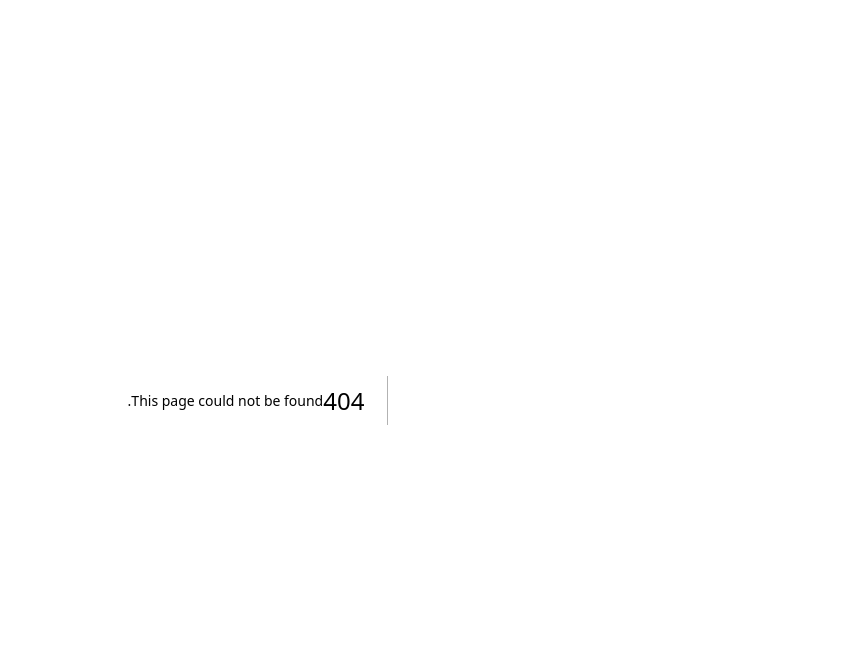
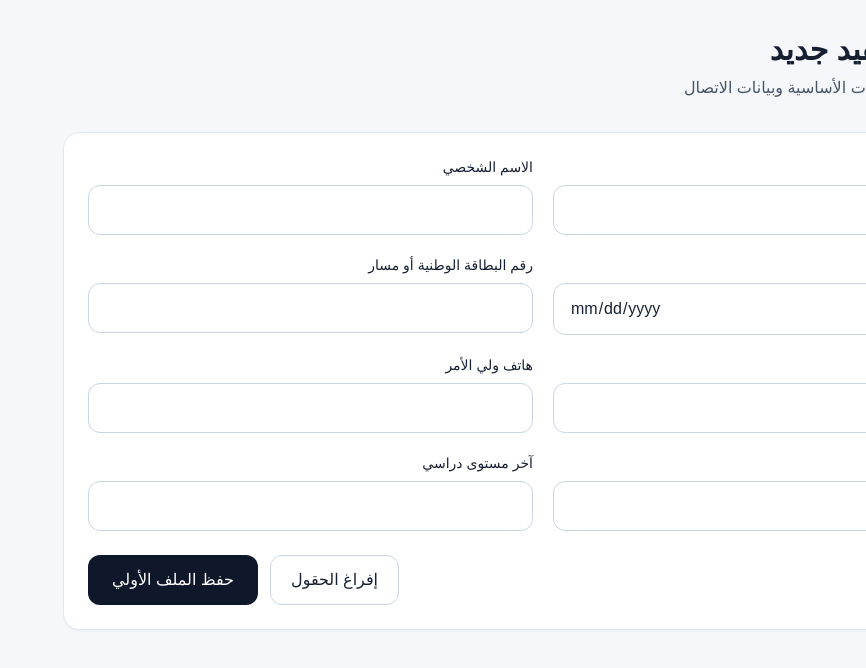
Before and after one commit to mourad-sat/second-chance, a Next.js app: page /beneficiaries/new in a window 1280 px wide. Before the commit this address had no page. Shown: the top 668 px of the page, without its empty margins (414-1280 px from the left). Built offline with nearby package versions, Linux system fonts and the light colour scheme.

Commit message:
feat: add beneficiary registration form

```diff
--- /dev/null
+++ b/app/beneficiaries/new/page.tsx
@@ -0,0 +1,35 @@
+import { AppShell } from "@/components/AppShell";
+
+const Field = ({ label, name, type = "text" }: { label: string; name: string; type?: string }) => (
+  <label className="block">
+    <span className="mb-2 block text-sm font-medium">{label}</span>
+    <input name={name} type={type} className="w-full rounded-xl border border-slate-300 bg-white px-4 py-3 outline-none focus:border-slate-700" />
+  </label>
+);
+
+export default function NewBeneficiaryPage() {
+  return (
+    <AppShell>
+      <header className="mb-8">
+        <h2 className="text-3xl font-bold">تسجيل مستفيد جديد</h2>
+        <p className="text-slate-600 mt-2">المرحلة الأولى: المعلومات الأساسية وبيانات الاتصال</p>
+      </header>
+      <form className="rounded-2xl bg-white p-6 border border-slate-200 shadow-sm">
+        <div className="grid gap-5 md:grid-cols-2">
+          <Field label="الاسم العائلي" name="lastName" />
+          <Field label="الاسم الشخصي" name="firstName" />
+          <Field label="تاريخ الميلاد" name="birthDate" type="date" />
+          <Field label="رقم البطاقة الوطنية أو مسار" name="identityNumber" />
+          <Field label="رقم الهاتف" name="phone" type="tel" />
+          <Field label="هاتف ولي الأمر" name="guardianPhone" type="tel" />
+          <Field label="العنوان" name="address" />
+          <Field label="آخر مستوى دراسي" name="lastEducationLevel" />
+        </div>
+        <div className="mt-6 flex justify-end gap-3">
+          <button type="reset" className="rounded-xl border border-slate-300 px-5 py-3">إفراغ الحقول</button>
+          <button type="submit" className="rounded-xl bg-slate-900 px-6 py-3 text-white">حفظ الملف الأولي</button>
+        </div>
+      </form>
+    </AppShell>
+  );
+}
```
